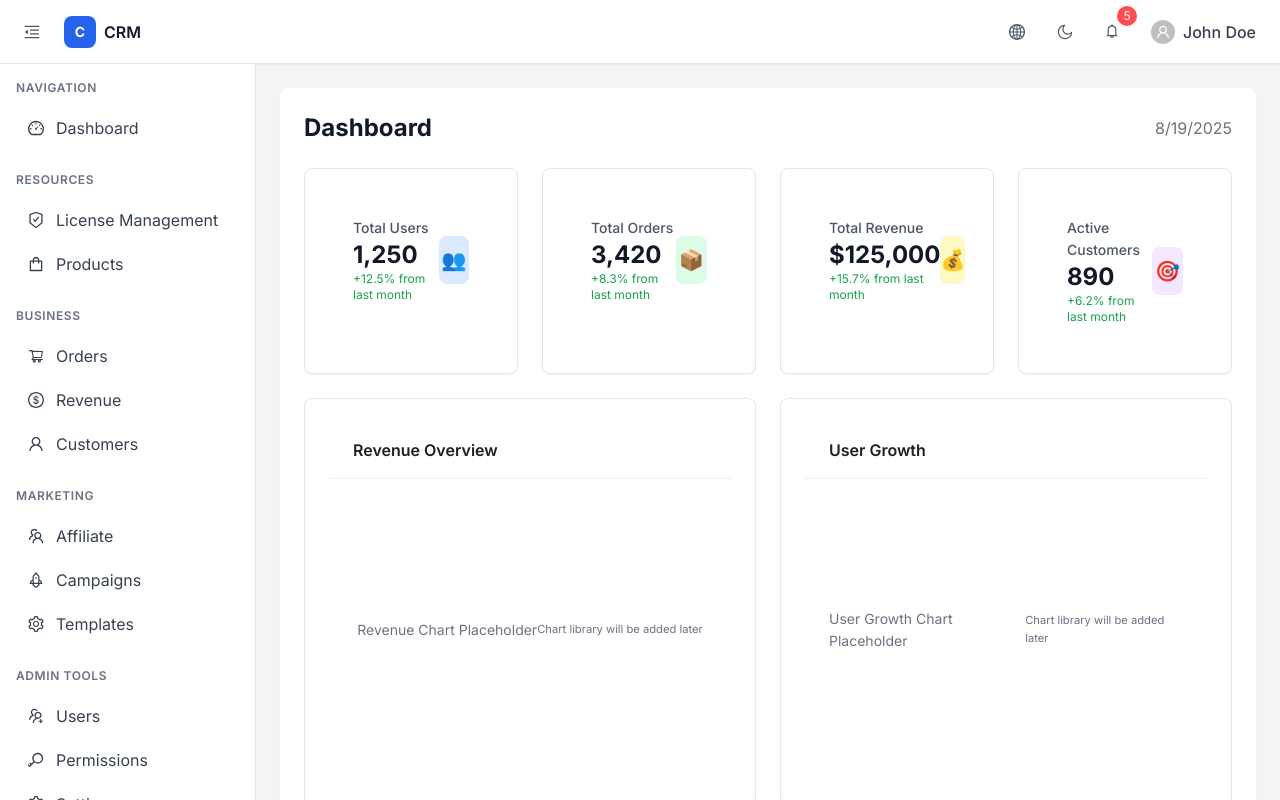
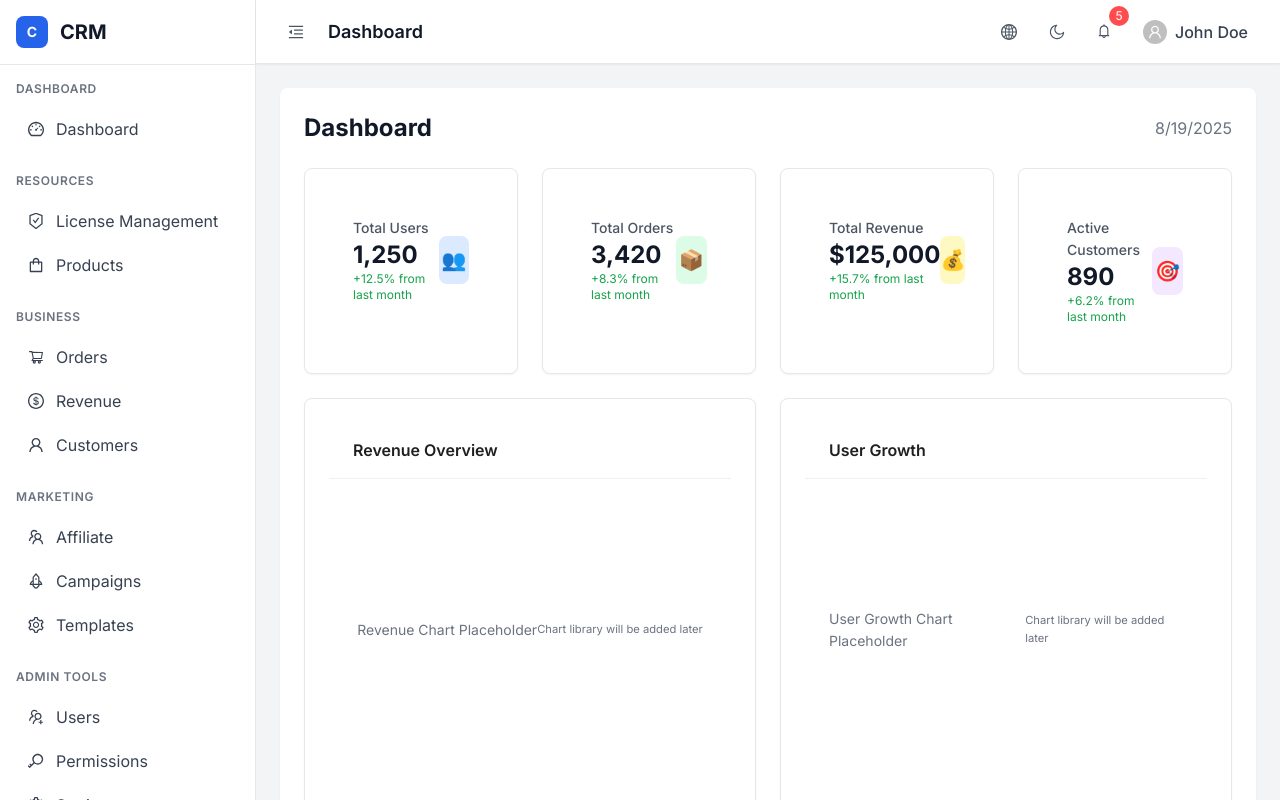
Before and after one commit to tun009/frontend-crm, a React (Vite) app: page / in a window 1280 px wide. Built offline with nearby package versions, Linux system fonts and the light colour scheme; no server answers.

Commit message:
config layout

```diff
--- a/src/components/layout/MainLayout/Header.tsx
+++ b/src/components/layout/MainLayout/Header.tsx
@@ -76,7 +76,7 @@ const Header = ({ collapsed, onToggleCollapse }: HeaderProps) => {
   ];
 
   return (
-    <header className="bg-white dark:bg-gray-800 border-b border-gray-200 dark:border-gray-700 px-4 h-16 flex items-center justify-between shadow-sm">
+    <header className="bg-white dark:bg-gray-800 border-b border-gray-200 dark:border-gray-700 px-6 h-16 flex items-center justify-between shadow-sm">
       <div className="flex items-center space-x-4">
         <button
           onClick={onToggleCollapse}
@@ -89,11 +89,8 @@ const Header = ({ collapsed, onToggleCollapse }: HeaderProps) => {
           )}
         </button>
 
-        <div className="flex items-center space-x-2">
-          <div className="w-8 h-8 bg-blue-600 rounded-lg flex items-center justify-center">
-            <span className="text-white font-bold text-sm">C</span>
-          </div>
-          <span className="font-semibold text-gray-900 dark:text-white">CRM</span>
+        <div className="text-lg font-semibold text-gray-900 dark:text-white">
+          Dashboard
         </div>
       </div>
 
--- a/src/components/layout/MainLayout/Sidebar.tsx
+++ b/src/components/layout/MainLayout/Sidebar.tsx
@@ -41,7 +41,7 @@ const Sidebar = ({ collapsed }: SidebarProps) => {
       label: t('dashboard'),
       icon: <DashboardOutlined />,
       path: ROUTES.DASHBOARD,
-      category: 'Navigation'
+      category: 'Dashboard'
     },
 
     // Resources
@@ -185,8 +185,20 @@ const Sidebar = ({ collapsed }: SidebarProps) => {
   return (
     <aside className={`bg-white dark:bg-gray-800 border-r border-gray-200 dark:border-gray-700 transition-all duration-300 ${
       collapsed ? 'w-16' : 'w-64'
-    } h-full overflow-y-auto`}>
-      <div className="p-4">
+    } h-screen flex flex-col`}>
+      {/* Logo/Brand Section */}
+      <div className="p-4 border-b border-gray-200 dark:border-gray-700">
+        <div className="flex items-center space-x-3">
+          <div className="w-8 h-8 bg-blue-600 rounded-lg flex items-center justify-center flex-shrink-0">
+            <span className="text-white font-bold text-sm">C</span>
+          </div>
+          {!collapsed && (
+            <span className="font-bold text-xl text-gray-900 dark:text-white">CRM</span>
+          )}
+        </div>
+      </div>
+
+      <div className="flex-1 overflow-y-auto p-4">
         <nav className="space-y-6">
           {Object.entries(groupedMenuData).map(([category, items]) => (
             <div key={category}>
--- a/src/components/layout/MainLayout/index.tsx
+++ b/src/components/layout/MainLayout/index.tsx
@@ -14,15 +14,19 @@ const MainLayout = ({ children }: MainLayoutProps) => {
   };
 
   return (
-    <div className="min-h-screen bg-gray-100 dark:bg-gray-900">
-      <Header collapsed={collapsed} onToggleCollapse={handleToggleCollapse} />
+    <div className="h-screen bg-gray-100 dark:bg-gray-900 flex overflow-hidden">
+      {/* Sidebar - Full height on the left */}
+      <Sidebar collapsed={collapsed} />
 
-      <div className="flex h-[calc(100vh-4rem)]">
-        <Sidebar collapsed={collapsed} />
+      {/* Right panel - Header + Main content */}
+      <div className="flex-1 flex flex-col">
+        {/* Fixed Header */}
+        <Header collapsed={collapsed} onToggleCollapse={handleToggleCollapse} />
 
+        {/* Scrollable Main Content */}
         <main className="flex-1 overflow-y-auto">
           <div className="p-6">
-            <div className="bg-white dark:bg-gray-800 rounded-lg shadow-sm min-h-[calc(100vh-8rem)]">
+            <div className="bg-white dark:bg-gray-800 rounded-lg shadow-sm">
               {children}
             </div>
           </div>
--- a/src/router/index.tsx
+++ b/src/router/index.tsx
@@ -8,7 +8,7 @@ import { routes } from './routes';
 const AppRouter = () => {
   return (
     <BrowserRouter>
-      <Suspense fallback={<Loading size="large" text="Loading..." overlay />}>
+      <Suspense fallback={<Loading size="large" tip="Loading..." />}>
       {/* <Suspense> */}
         <Routes>
           {routes.map((route) => {
```
